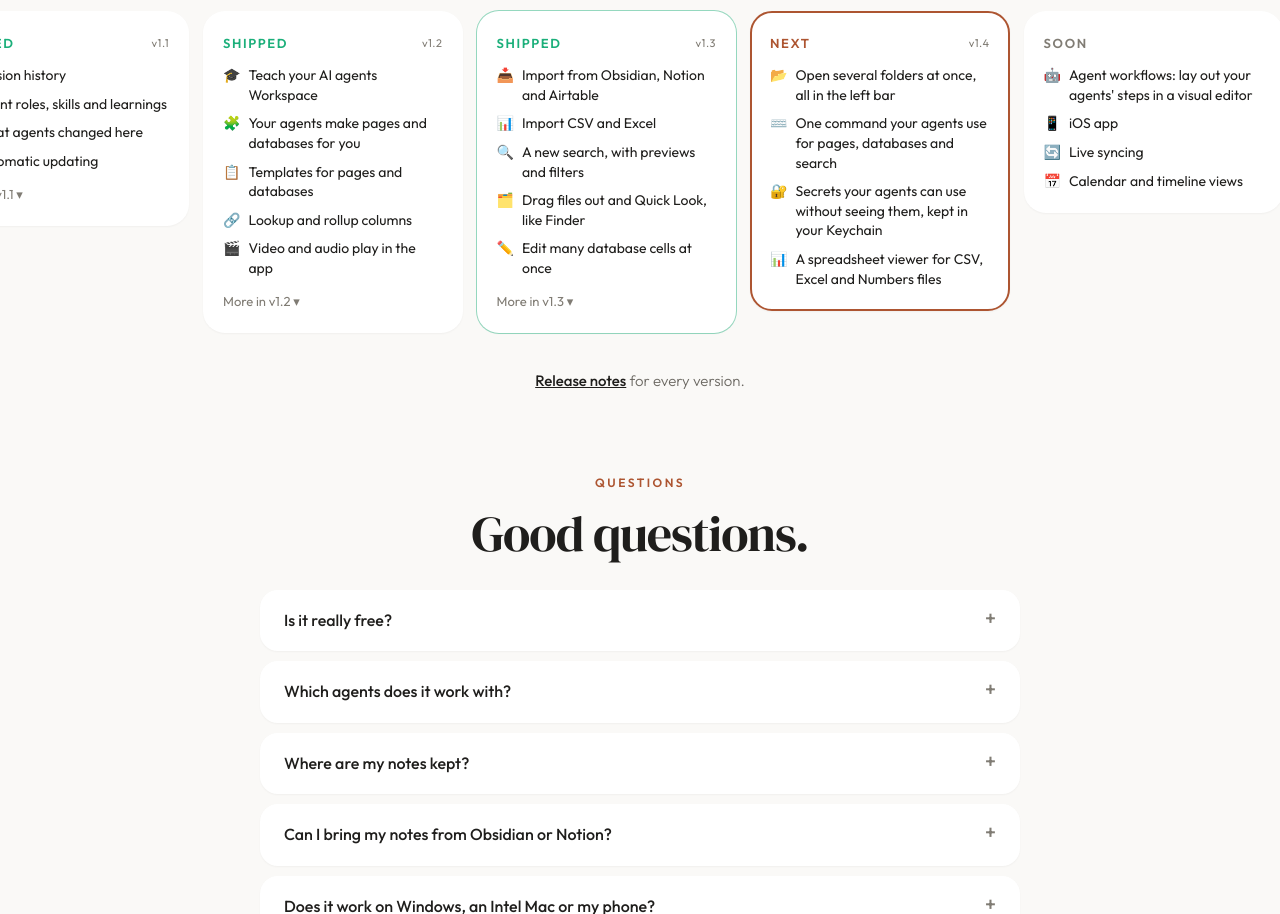
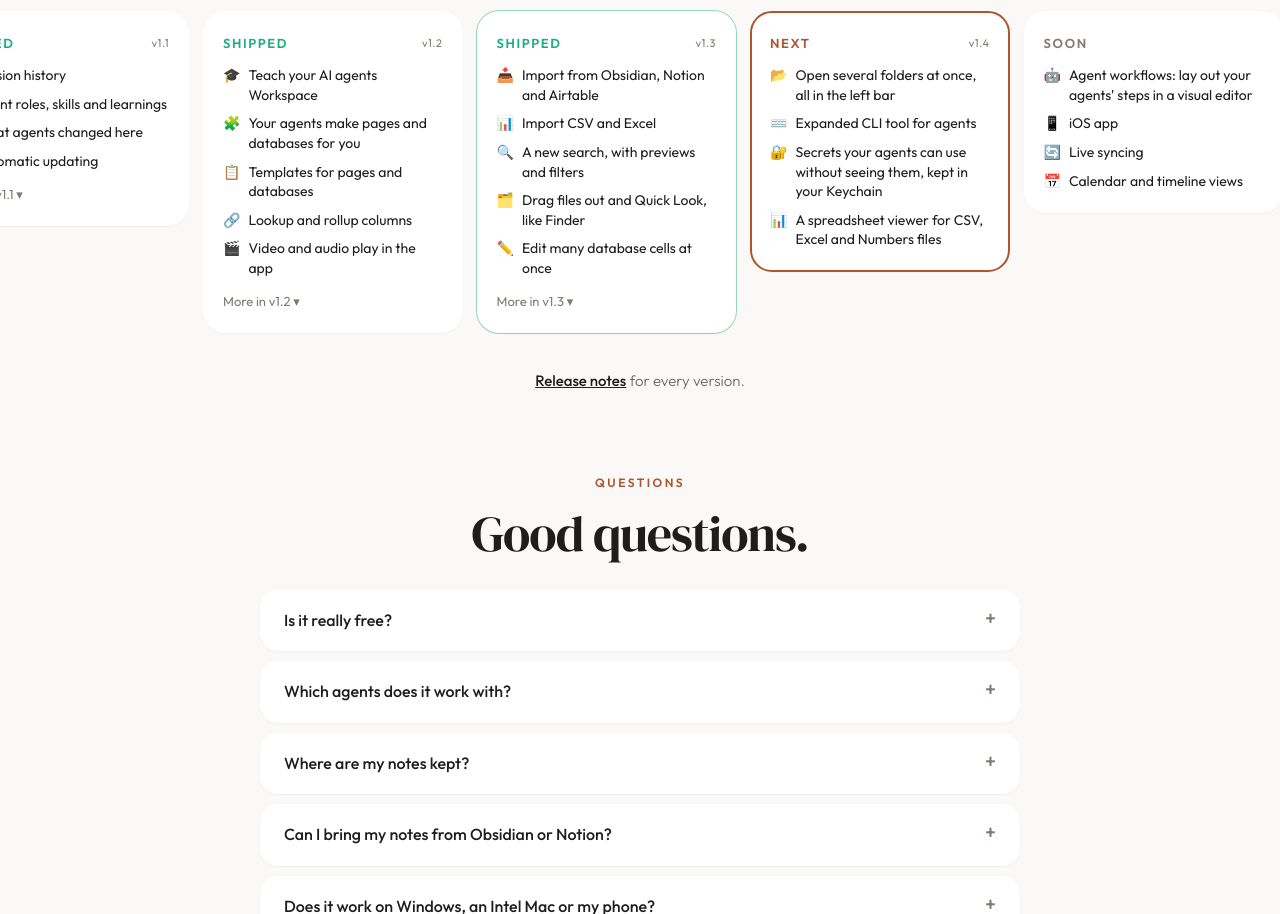
Before and after one commit to bphirsh/personal-website-2026, a plain HTML site: page workspace/index.html in a window 1280 px wide. Shown: the part 8039-8953 px from the top of the page. Drawn offline with Linux system fonts and the light colour scheme.

Commit message:
Roadmap: Next item reads "Expanded CLI tool for agents" (Brian, 17 Nov)
Co-Authored-By: Claude Opus 5.5 <noreply@anthropic.com>

```diff
--- a/workspace/index.html
+++ b/workspace/index.html
@@ -954,7 +954,7 @@
         <h3>Next <span class="ver">v1.4</span></h3>
         <ul>
           <li><span class="e">📂</span>Open several folders at once, all in the left bar</li>
-          <li><span class="e">⌨️</span>One command your agents use for pages, databases and search</li>
+          <li><span class="e">⌨️</span>Expanded CLI tool for agents</li>
           <li><span class="e">🔐</span>Secrets your agents can use without seeing them, kept in your Keychain</li>
           <li><span class="e">📊</span>A spreadsheet viewer for CSV, Excel and Numbers files</li>
         </ul>
```
